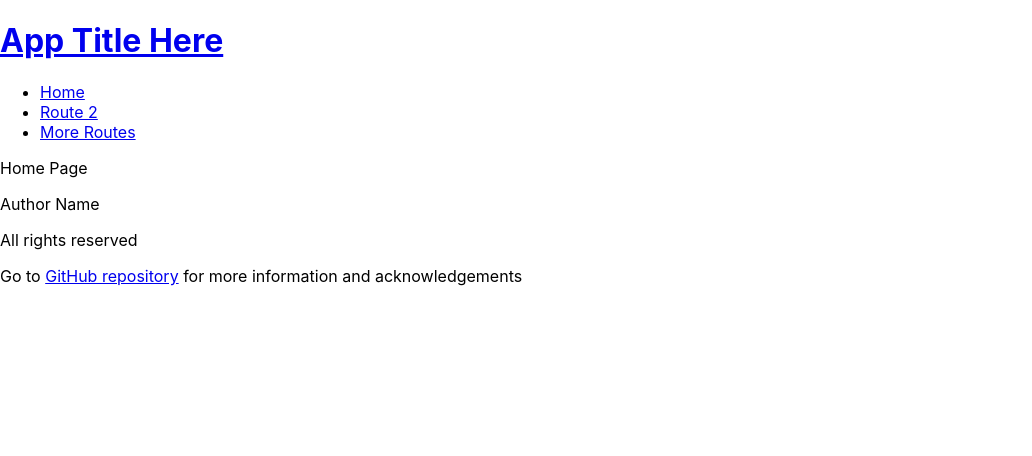
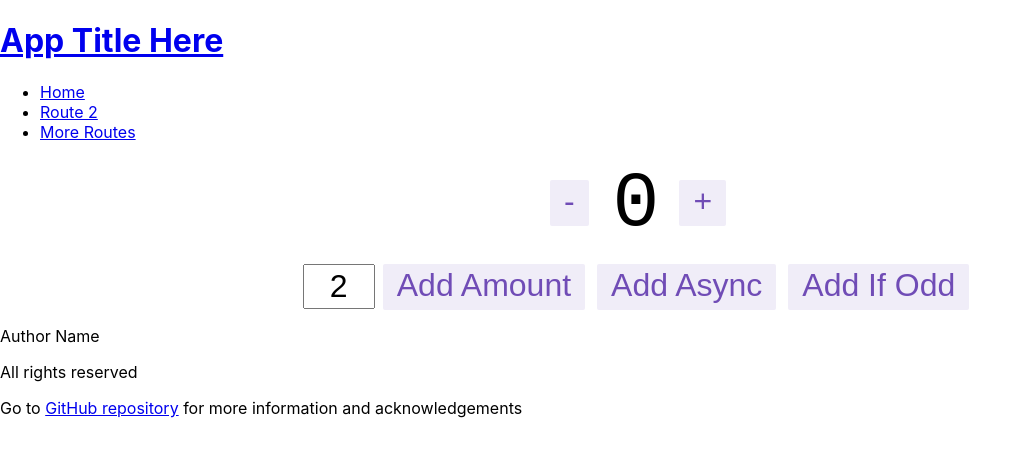
Before and after one commit to CelestialSolacy/react-starterplate, a React (Create React App) app: page / in a window 1280 px wide. Shown: the top 456 px of the page, without its empty margins (0-1032 px from the left). Built offline with nearby package versions, Linux system fonts and the light colour scheme.

Commit message:
add Counter component

```diff
--- a/src/App.js
+++ b/src/App.js
@@ -2,6 +2,7 @@ import React from 'react';
 import { BrowserRouter as Router, Routes, Route } from 'react-router-dom';
 import Nav from './components/Nav';
 import Footer from './components/Footer';
+import { Counter } from './redux/counter/Counter';
 
 const routes = [
   {
@@ -27,7 +28,7 @@ function App() {
       <Router className="App">
         <Nav title="App Title Here" routes={routes} />
         <Routes>
-          <Route path="/" element={<p>Home Page</p>} />
+          <Route path="/" element={<Counter />} />
           <Route path="/route2" element={<p>Another Page</p>} />
           <Route path="/*" element={<p>404 Page not found</p>} />
         </Routes>
```
